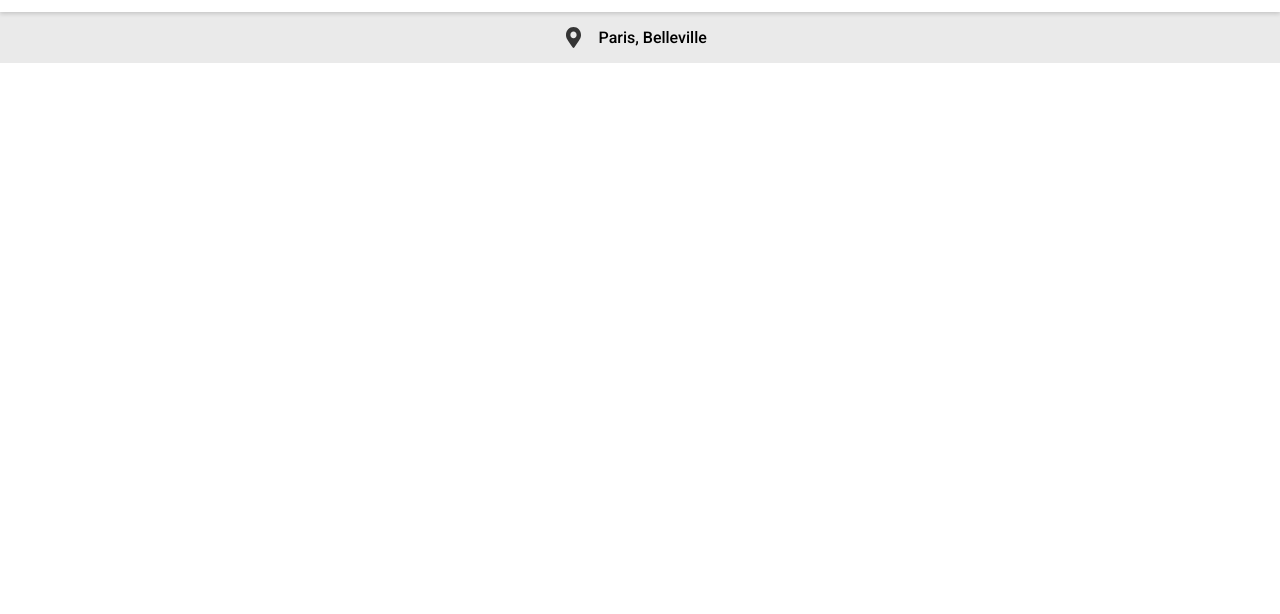
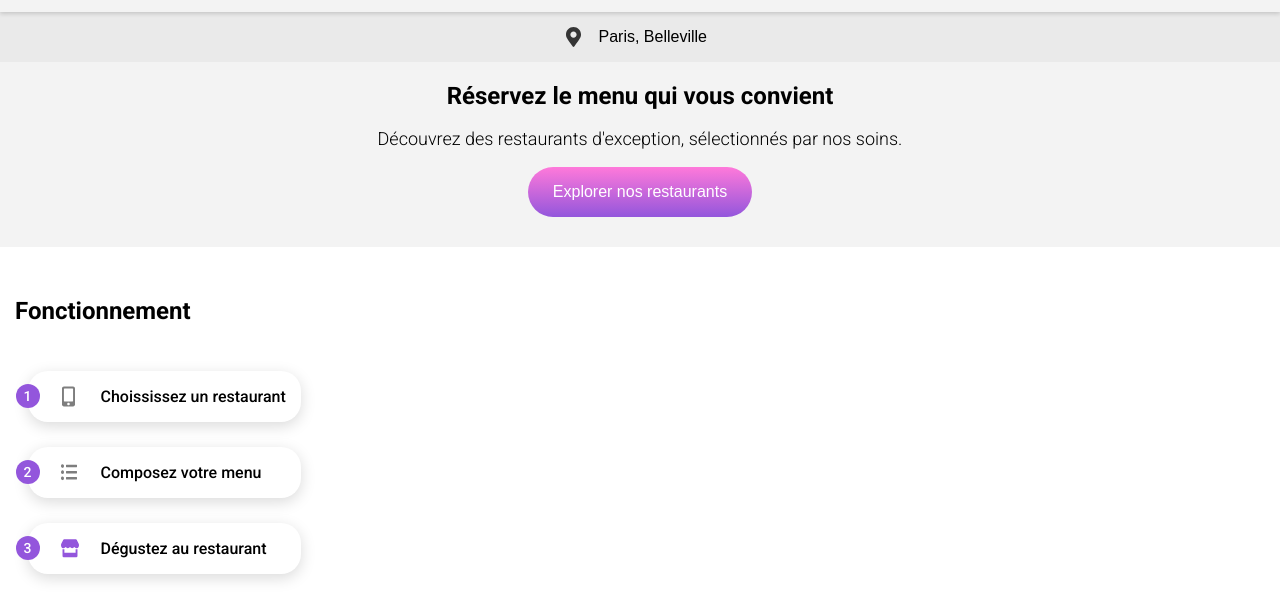
Before and after one commit to Patrice-E/OhMyFood, a website: page index.html in a window 1280 px wide. Shown: the part 52-666 px from the top of the page. Drawn offline with Linux system fonts and the light colour scheme; a web font is replaced by a local one.

Commit message:
Intro + Fonctionnement

```diff
--- a/assets/styles/sass/base/_reset.scss
+++ b/assets/styles/sass/base/_reset.scss
@@ -7,6 +7,21 @@
 body {
   margin: 0;
   font-family: 'Roboto', sans-serif;
-  min-height: 100vh;
-  min-height: 100svh;
+  background-color: $bg_primary;
 }
+
+ul {
+  list-style: none;
+  padding-left: 0;
+}
+
+.container {
+  height: 100vh;
+  display: grid;
+  grid-template-rows: auto 1fr auto;
+
+  h1,
+  h3 {
+    margin-bottom: 0;
+  }
+}
--- /dev/null
+++ b/assets/styles/sass/components/_buttons.scss
@@ -0,0 +1,10 @@
+.btn {
+  @include gradient($purple_light, $purple_dark);
+  border: none;
+  height: 50px;
+  border-radius: 25px;
+  color: $light;
+  padding: 0 25px;
+  font-weight: 500;
+  font-size: 16px;
+}
--- a/assets/styles/sass/layouts/_header.scss
+++ b/assets/styles/sass/layouts/_header.scss
@@ -34,7 +34,6 @@
       background-color: $bg_light;
       width: 116px;
       border: none;
-      font-family: 'Roboto', sans-serif;
       font-weight: 500;
       font-size: 16px;
     }
--- a/assets/styles/sass/main.scss
+++ b/assets/styles/sass/main.scss
@@ -1,6 +1,9 @@
-@import 'utils/_variables';
+@import './utils/_variables';
+@import './utils/_mixins';
 
 @import './base/reset';
+
+@import './components/_buttons';
 
 @import './layouts/header';
 
--- a/assets/styles/sass/pages/_home.scss
+++ b/assets/styles/sass/pages/_home.scss
@@ -1,5 +1,91 @@
 /* Contenu principal */
 .content {
   display: flex;
-  justify-content: center;
+  flex-direction: column;
+  gap: 30px;
+  section:nth-child(even) {
+    background-color: $light;
+  }
 }
+
+/*-- Intro --*/
+.intro {
+  display: flex;
+  flex-direction: column;
+  align-items: center;
+  margin: 0 15px;
+
+  h1,
+  p {
+    text-align: center;
+  }
+
+  h1 {
+    padding: 0 35px;
+    font-weight: 700;
+    font-size: 24px;
+  }
+  p {
+    font-weight: 300;
+    font-size: 18px;
+  }
+}
+
+/*-- Fonctionnement --*/
+.fonctionnement {
+  padding: 30px 15px;
+
+  .content {
+    max-width: 1053px;
+    align-items: flex-start;
+
+    &__list {
+      min-width: 286px;
+      padding-left: 12.5px;
+      display: flex;
+      flex-direction: column;
+      gap: 25px;
+
+      li {
+        box-shadow: 0px 4px 15px 0px #00000026;
+        border-radius: 20px;
+        display: flex;
+        padding-left: 73px;
+        position: relative;
+        &::before {
+          position: absolute;
+          font-size: 14px;
+          color: white;
+          background-color: $purple_dark;
+          width: 24px;
+          height: 24px;
+          top: 25%;
+          left: -12px;
+          border-radius: 50%;
+          display: flex;
+          justify-content: center;
+          align-items: center;
+        }
+      }
+
+      .l1 {
+        @include bg_list('../../images/icons/phone.svg');
+        &::before {
+          content: '1';
+        }
+      }
+      .l2 {
+        @include bg_list('../../images/icons/list.svg');
+        &::before {
+          content: '2';
+        }
+      }
+      .l3 {
+        @include bg_list('../../images/icons/store.svg');
+        &::before {
+          content: '3';
+        }
+      }
+    }
+  }
+}
--- /dev/null
+++ b/assets/styles/sass/utils/_mixins.scss
@@ -0,0 +1,26 @@
+@mixin gradient($start, $end) {
+  background: linear-gradient(180deg, $start 0%, $end 100%);
+}
+
+@mixin bg_list($imageurl) {
+  background: url($imageurl) center left 33px no-repeat;
+}
+
+@mixin responsive($breakpoint) {
+  $raw-query: map-get($breakpoints, $breakpoint);
+
+  @if $raw-query {
+    $query: if(
+      type-of($raw-query) == 'string',
+      unquote($raw-query),
+      inspect($raw-query)
+    );
+
+    @media #{$query} {
+      @content;
+    }
+  } @else {
+    @error 'Aucune valeur pour `#{$breakpoint}`. '
+         + 'Vérifiez que cela existe dans la variable `$breakpoints`.';
+  }
+}
--- a/assets/styles/sass/utils/_variables.scss
+++ b/assets/styles/sass/utils/_variables.scss
@@ -1,5 +1,7 @@
 /* colors */
 $bg_primary: #f3f3f3;
+
+$light: #fff;
 
 $bg_light: #eaeaea;
 $bg_dark: #353535;
--- a/index.html
+++ b/index.html
@@ -2,6 +2,11 @@
 <html lang="en">
   <head>
     <meta charset="UTF-8" />
+    <link
+      rel="icon"
+      type="image/svg+xml"
+      href="./assets/images/logo/ohmyfood@2x.svg"
+    />
     <meta name="viewport" content="width=device-width, initial-scale=1.0" />
     <link rel="preconnect" href="https://fonts.googleapis.com" />
     <link rel="preconnect" href="https://fonts.gstatic.com" crossorigin />
@@ -34,7 +39,29 @@
           />
         </form>
       </header>
-      <main class="content"></main>
+      <main class="content">
+        <section class="intro">
+          <h1>Réservez le menu qui vous convient</h1>
+          <p>
+            Découvrez des restaurants d'exception, sélectionnés par nos soins.
+          </p>
+          <button type="button" class="btn">
+            <span>Explorer nos restaurants</span>
+          </button>
+        </section>
+        <section class="fonctionnement">
+          <div class="content">
+            <h1>Fonctionnement</h1>
+            <ul class="content__list">
+              <li class="l1">
+                <p>Choississez un restaurant</p>
+              </li>
+              <li class="l2"><p>Composez votre menu</p></li>
+              <li class="l3"><p>Dégustez au restaurant</p></li>
+            </ul>
+          </div>
+        </section>
+      </main>
       <footer class="footer"></footer>
     </div>
   </body>
```
Also changed, not shown: assets/styles/css/index.css.
